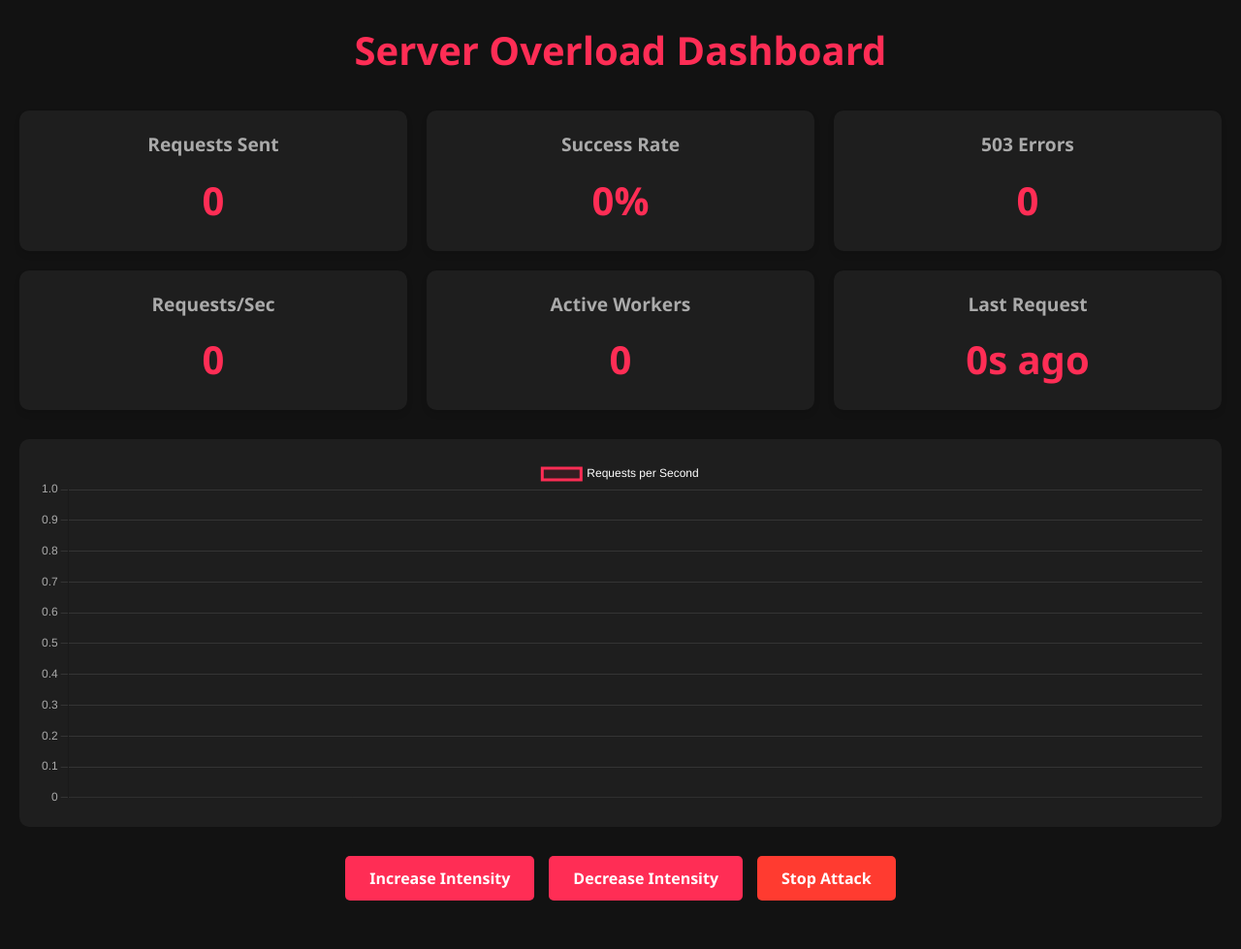
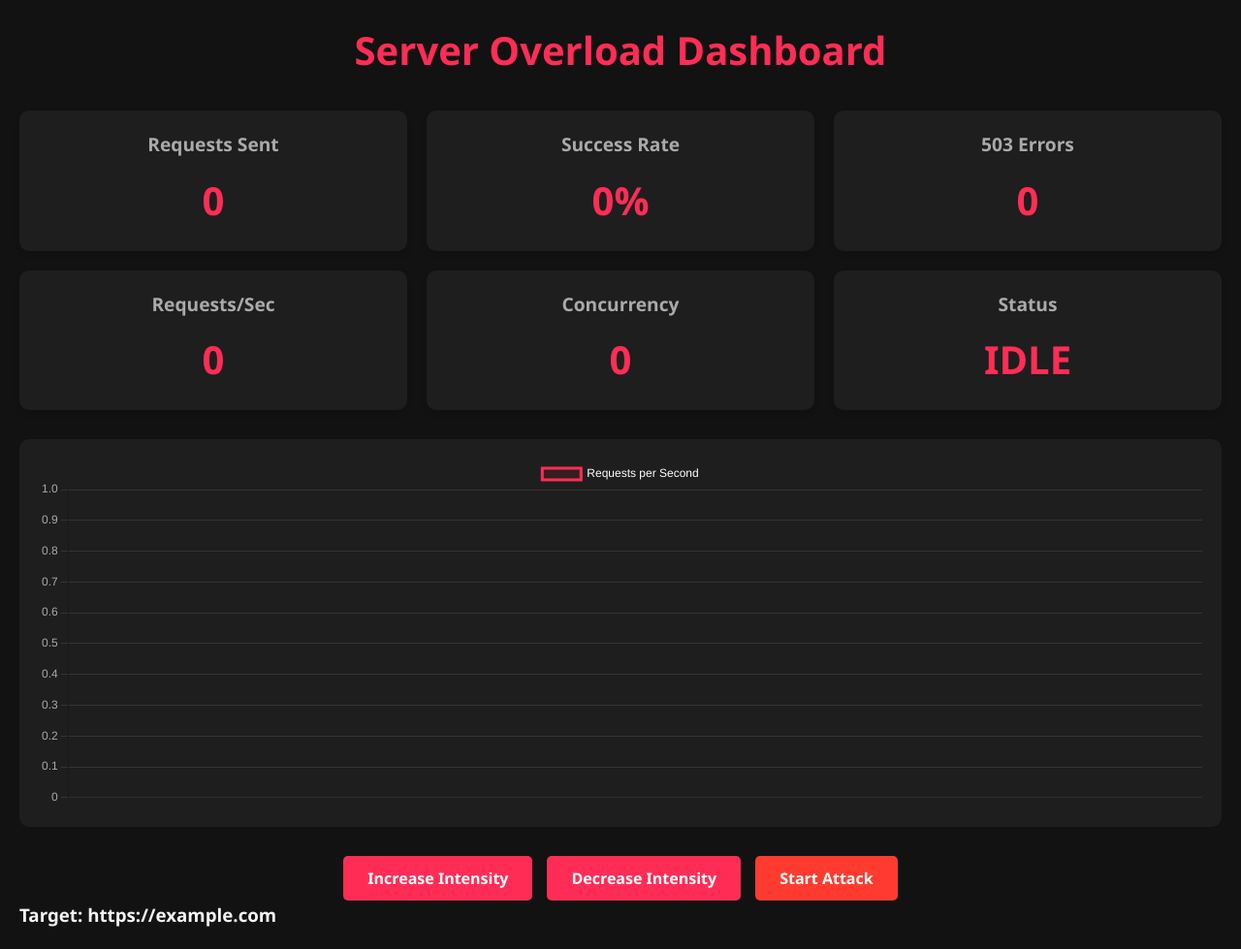
Before and after one commit to Hassannewcode/ddos-test, a plain HTML site: page ddos-tool/public/index.html in a window 1280 px wide. Shown: the whole page at 97% size. Before the commit the page ends 949 px from the top, so only its background shows below. Drawn offline with nearby package versions, Linux system fonts and the light colour scheme; no server answers.

Commit message:
Update index.html

```diff
--- a/ddos-tool/public/index.html
+++ b/ddos-tool/public/index.html
@@ -4,7 +4,7 @@
     <meta charset="UTF-8">
     <meta name="viewport" content="width=device-width, initial-scale=1.0">
     <title>DDoS Dashboard</title>
-    <link rel="stylesheet" href="style.css">
+    <link rel="stylesheet" href="/public/style.css">
     <script src="https://cdn.jsdelivr.net/npm/chart.js"></script>
 </head>
 <body>
@@ -29,12 +29,12 @@
                 <div id="rps" class="stat-value">0</div>
             </div>
             <div class="stat-card">
-                <h2>Active Workers</h2>
-                <div id="active-workers" class="stat-value">0</div>
+                <h2>Concurrency</h2>
+                <div id="concurrency" class="stat-value">0</div>
             </div>
             <div class="stat-card">
-                <h2>Last Request</h2>
-                <div id="last-request" class="stat-value">0s ago</div>
+                <h2>Status</h2>
+                <div id="status" class="stat-value">IDLE</div>
             </div>
         </div>
 
@@ -45,10 +45,14 @@
         <div class="controls">
             <button id="intensity-up">Increase Intensity</button>
             <button id="intensity-down">Decrease Intensity</button>
-            <button id="toggle-attack">Stop Attack</button>
+            <button id="toggle-attack">Start Attack</button>
+        </div>
+
+        <div class="target-info">
+            <h3>Target: <span id="target-url">https://example.com</span></h3>
         </div>
     </div>
 
-    <script src="script.js"></script>
+    <script src="/public/script.js"></script>
 </body>
 </html>
```
